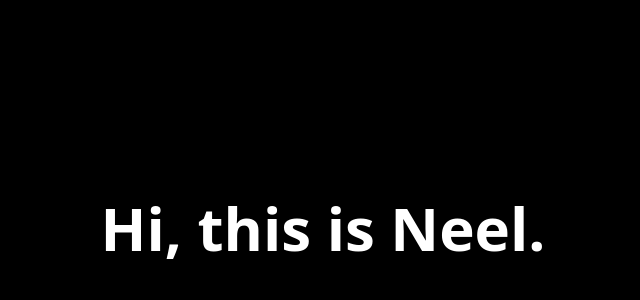
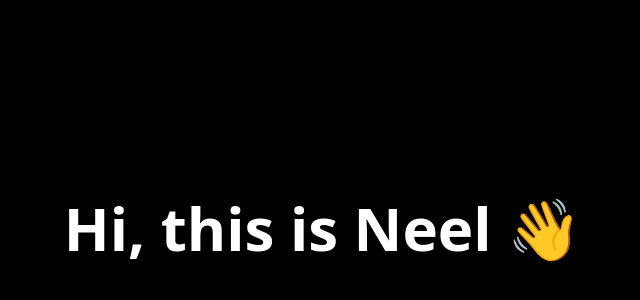
Before and after one commit to nsptel/Portfolio, a Next.js app: page / in a window 1280 px wide. Shown: the part 172-472 px from the top of the page, without its empty margins (317-957 px from the left). Built offline with nearby package versions, Linux system fonts and the light colour scheme.

Commit message:
Add wave, important

```diff
--- a/app/page.tsx
+++ b/app/page.tsx
@@ -3,7 +3,7 @@ function Home(): React.ReactElement {
     <>
       <div className="bg-black h-screen w-screen flex justify-evenly flex-row items-center">
         <h1 className="text-6xl text-white font-extrabold">
-          Hi, this is Neel.
+          Hi, this is Neel 👋
         </h1>
       </div>
     </>
```
